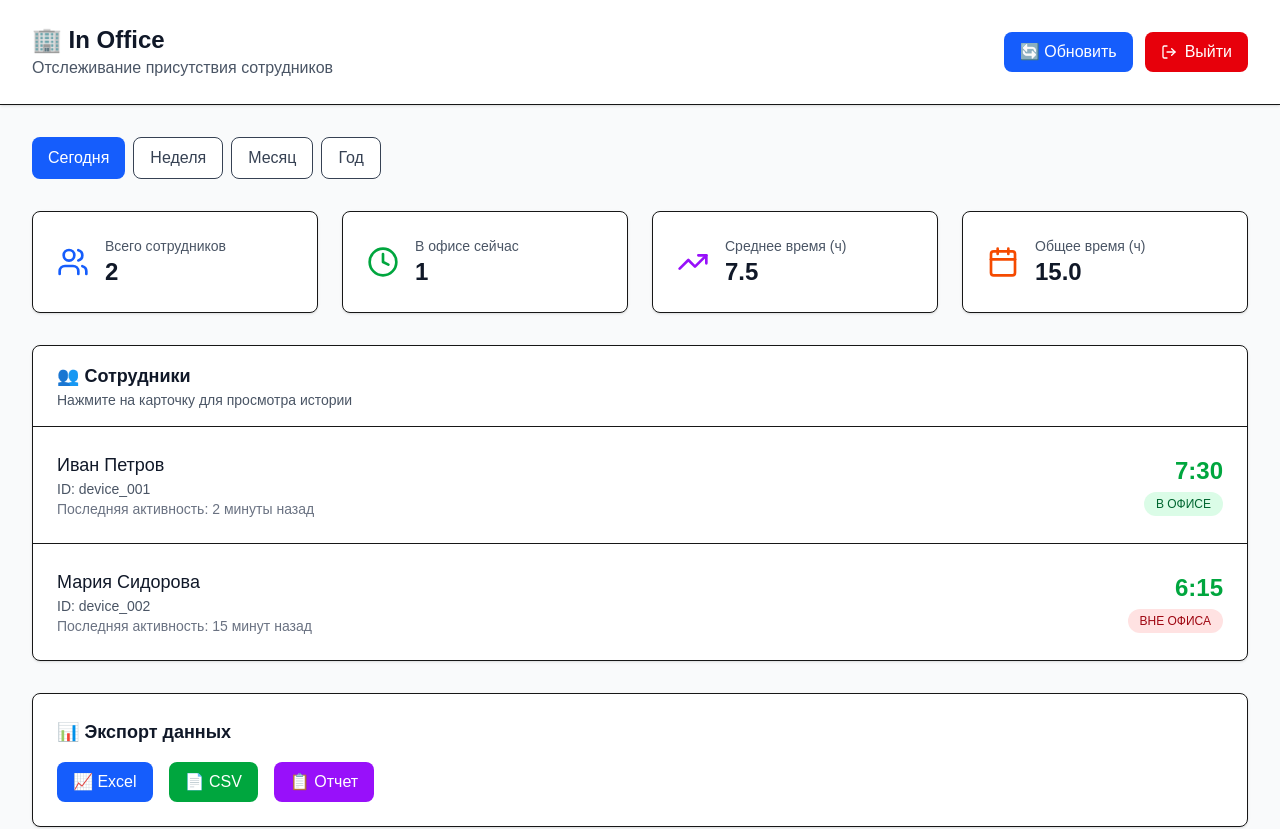
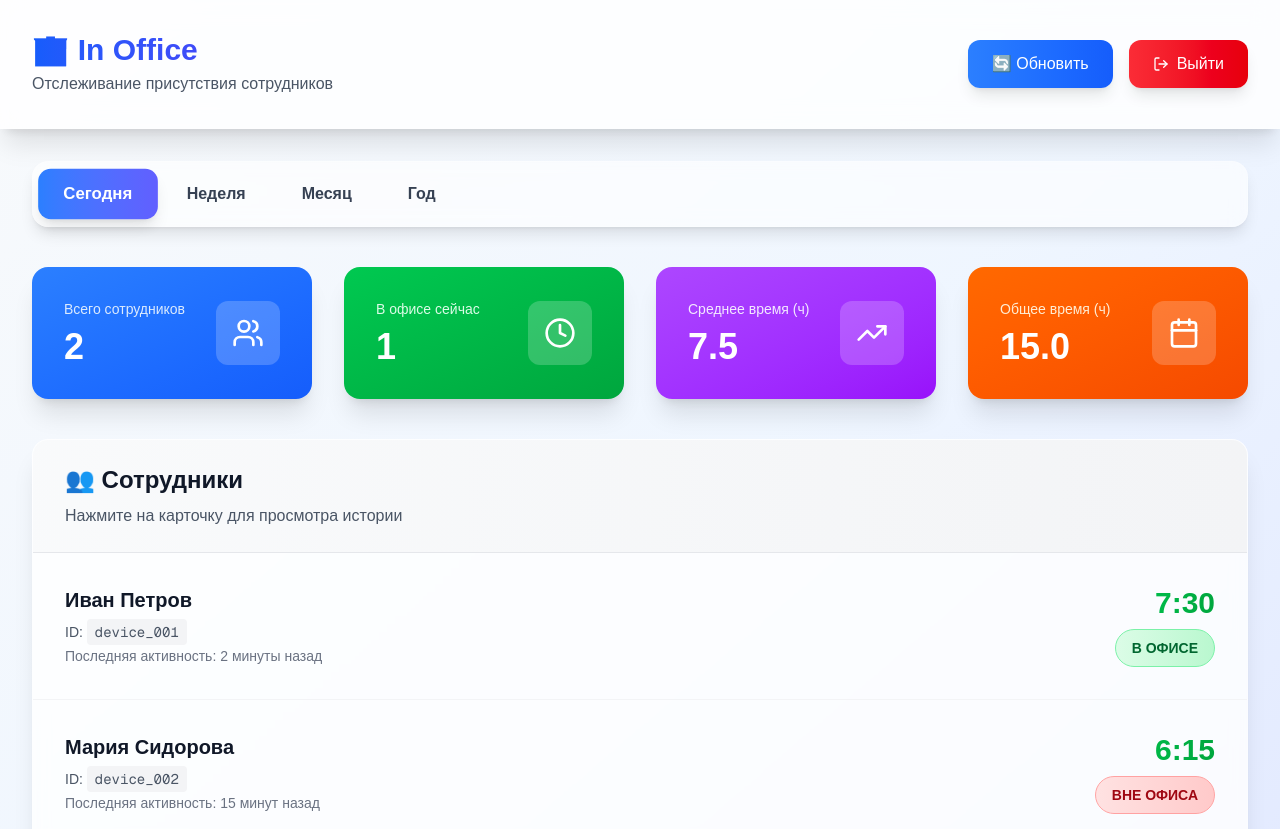
Before and after one commit to SipanBabajanyan/Tracker-office, a Next.js app in the folder admin-panel/frontend-next/: page / in a window 1280 px wide. Shown: the top 829 px of the page. Built offline with nearby package versions, Linux system fonts and the light colour scheme; no server answers; sample sign-in values are in the browser's storage.

Commit message:
Modernize admin panel with corporate design - gradients, glassmorphism, and animations

```diff
--- a/admin-panel/frontend-next/src/app/page.tsx
+++ b/admin-panel/frontend-next/src/app/page.tsx
@@ -87,25 +87,27 @@ export default function Dashboard() {
   }
 
   return (
-    <div className="min-h-screen bg-gray-50">
+    <div className="min-h-screen bg-gradient-to-br from-slate-50 via-blue-50 to-indigo-100">
       {/* Header */}
-      <div className="bg-white shadow-sm border-b">
+      <div className="bg-white/80 backdrop-blur-md shadow-xl border-b border-white/20">
         <div className="max-w-7xl mx-auto px-4 sm:px-6 lg:px-8">
-          <div className="flex justify-between items-center py-6">
+          <div className="flex justify-between items-center py-8">
             <div>
-              <h1 className="text-2xl font-bold text-gray-900">🏢 In Office</h1>
-              <p className="text-gray-600">Отслеживание присутствия сотрудников</p>
+              <h1 className="text-3xl font-bold bg-gradient-to-r from-blue-600 to-indigo-600 bg-clip-text text-transparent">
+                🏢 In Office
+              </h1>
+              <p className="text-gray-600 mt-1">Отслеживание присутствия сотрудников</p>
             </div>
-            <div className="flex space-x-3">
+            <div className="flex space-x-4">
               <button
                 onClick={loadEmployees}
-                className="bg-blue-600 text-white px-4 py-2 rounded-lg hover:bg-blue-700 transition-colors"
+                className="bg-gradient-to-r from-blue-500 to-blue-600 text-white px-6 py-3 rounded-xl hover:from-blue-600 hover:to-blue-700 transition-all duration-300 shadow-lg hover:shadow-xl transform hover:-translate-y-0.5 font-medium"
               >
                 🔄 Обновить
               </button>
               <button
                 onClick={handleLogout}
-                className="bg-red-600 text-white px-4 py-2 rounded-lg hover:bg-red-700 transition-colors flex items-center"
+                className="bg-gradient-to-r from-red-500 to-red-600 text-white px-6 py-3 rounded-xl hover:from-red-600 hover:to-red-700 transition-all duration-300 shadow-lg hover:shadow-xl transform hover:-translate-y-0.5 flex items-center font-medium"
               >
                 <LogOut className="h-4 w-4 mr-2" />
                 Выйти
@@ -117,16 +119,17 @@ export default function Dashboard() {
 
       <div className="max-w-7xl mx-auto px-4 sm:px-6 lg:px-8 py-8">
         {/* Period Selector */}
-        <div className="mb-8">
+        <div className="mb-10">
+          <div className="bg-white/60 backdrop-blur-sm rounded-2xl p-2 shadow-lg border border-white/20">
             <div className="flex space-x-2">
               {['today', 'week', 'month', 'year'].map((period) => (
                 <button
                   key={period}
                   onClick={() => setCurrentPeriod(period)}
-                className={`px-4 py-2 rounded-lg font-medium transition-colors ${
+                  className={`px-6 py-3 rounded-xl font-semibold transition-all duration-300 ${
                     currentPeriod === period
-                    ? 'bg-blue-600 text-white'
-                    : 'bg-white text-gray-700 hover:bg-gray-50 border'
+                      ? 'bg-gradient-to-r from-blue-500 to-indigo-500 text-white shadow-lg transform scale-105'
+                      : 'text-gray-700 hover:bg-white/50 hover:shadow-md'
                   }`}
                 >
                   {period === 'today' && 'Сегодня'}
@@ -137,75 +140,86 @@ export default function Dashboard() {
               ))}
             </div>
           </div>
+        </div>
 
         {/* Stats Cards */}
-        <div className="grid grid-cols-1 md:grid-cols-2 lg:grid-cols-4 gap-6 mb-8">
-          <div className="bg-white p-6 rounded-lg shadow-sm border">
-            <div className="flex items-center">
-              <Users className="h-8 w-8 text-blue-600" />
-              <div className="ml-4">
-                <p className="text-sm font-medium text-gray-600">Всего сотрудников</p>
-                <p className="text-2xl font-bold text-gray-900">{employees.length}</p>
+        <div className="grid grid-cols-1 md:grid-cols-2 lg:grid-cols-4 gap-8 mb-10">
+          <div className="bg-gradient-to-br from-blue-500 to-blue-600 p-8 rounded-2xl shadow-xl text-white transform hover:scale-105 transition-all duration-300">
+            <div className="flex items-center justify-between">
+              <div>
+                <p className="text-blue-100 text-sm font-medium mb-2">Всего сотрудников</p>
+                <p className="text-4xl font-bold">{employees.length}</p>
+              </div>
+              <div className="bg-white/20 p-4 rounded-xl">
+                <Users className="h-8 w-8" />
               </div>
             </div>
           </div>
 
-          <div className="bg-white p-6 rounded-lg shadow-sm border">
-            <div className="flex items-center">
-              <Clock className="h-8 w-8 text-green-600" />
-              <div className="ml-4">
-                <p className="text-sm font-medium text-gray-600">В офисе сейчас</p>
-                <p className="text-2xl font-bold text-gray-900">{inOfficeCount}</p>
+          <div className="bg-gradient-to-br from-green-500 to-green-600 p-8 rounded-2xl shadow-xl text-white transform hover:scale-105 transition-all duration-300">
+            <div className="flex items-center justify-between">
+              <div>
+                <p className="text-green-100 text-sm font-medium mb-2">В офисе сейчас</p>
+                <p className="text-4xl font-bold">{inOfficeCount}</p>
+              </div>
+              <div className="bg-white/20 p-4 rounded-xl">
+                <Clock className="h-8 w-8" />
               </div>
             </div>
           </div>
 
-          <div className="bg-white p-6 rounded-lg shadow-sm border">
-            <div className="flex items-center">
-              <TrendingUp className="h-8 w-8 text-purple-600" />
-              <div className="ml-4">
-                <p className="text-sm font-medium text-gray-600">Среднее время (ч)</p>
-                <p className="text-2xl font-bold text-gray-900">{avgTime}</p>
+          <div className="bg-gradient-to-br from-purple-500 to-purple-600 p-8 rounded-2xl shadow-xl text-white transform hover:scale-105 transition-all duration-300">
+            <div className="flex items-center justify-between">
+              <div>
+                <p className="text-purple-100 text-sm font-medium mb-2">Среднее время (ч)</p>
+                <p className="text-4xl font-bold">{avgTime}</p>
+              </div>
+              <div className="bg-white/20 p-4 rounded-xl">
+                <TrendingUp className="h-8 w-8" />
               </div>
             </div>
           </div>
 
-          <div className="bg-white p-6 rounded-lg shadow-sm border">
-            <div className="flex items-center">
-              <Calendar className="h-8 w-8 text-orange-600" />
-              <div className="ml-4">
-                <p className="text-sm font-medium text-gray-600">Общее время (ч)</p>
-                <p className="text-2xl font-bold text-gray-900">{totalTime}</p>
+          <div className="bg-gradient-to-br from-orange-500 to-orange-600 p-8 rounded-2xl shadow-xl text-white transform hover:scale-105 transition-all duration-300">
+            <div className="flex items-center justify-between">
+              <div>
+                <p className="text-orange-100 text-sm font-medium mb-2">Общее время (ч)</p>
+                <p className="text-4xl font-bold">{totalTime}</p>
+              </div>
+              <div className="bg-white/20 p-4 rounded-xl">
+                <Calendar className="h-8 w-8" />
               </div>
             </div>
           </div>
         </div>
 
         {/* Employees List */}
-        <div className="bg-white rounded-lg shadow-sm border">
-          <div className="px-6 py-4 border-b">
-            <h2 className="text-lg font-semibold text-gray-900">👥 Сотрудники</h2>
-            <p className="text-sm text-gray-600">Нажмите на карточку для просмотра истории</p>
+        <div className="bg-white/80 backdrop-blur-sm rounded-2xl shadow-xl border border-white/20 overflow-hidden">
+          <div className="px-8 py-6 bg-gradient-to-r from-gray-50 to-gray-100 border-b border-gray-200">
+            <h2 className="text-2xl font-bold text-gray-900 mb-2">👥 Сотрудники</h2>
+            <p className="text-gray-600">Нажмите на карточку для просмотра истории</p>
           </div>
 
-          <div className="divide-y">
+          <div className="divide-y divide-gray-100">
             {employees.map((employee) => (
-              <div key={employee.id} className="p-6 hover:bg-gray-50 cursor-pointer transition-colors">
+              <div key={employee.id} className="p-8 hover:bg-gradient-to-r hover:from-blue-50 hover:to-indigo-50 cursor-pointer transition-all duration-300 group">
                 <div className="flex items-center justify-between">
                   <div className="flex-1">
-                    <h3 className="text-lg font-medium text-gray-900">{employee.name}</h3>
-                    <p className="text-sm text-gray-600">ID: {employee.deviceId}</p>
+                    <h3 className="text-xl font-bold text-gray-900 group-hover:text-blue-600 transition-colors mb-2">
+                      {employee.name}
+                    </h3>
+                    <p className="text-sm text-gray-600 mb-1">ID: <span className="font-mono bg-gray-100 px-2 py-1 rounded">{employee.deviceId}</span></p>
                     <p className="text-sm text-gray-500">Последняя активность: {employee.lastSeen}</p>
                   </div>
 
                   <div className="text-right">
-                    <div className="text-2xl font-bold text-green-600 mb-1">
+                    <div className="text-3xl font-bold bg-gradient-to-r from-green-500 to-green-600 bg-clip-text text-transparent mb-2">
                       {employee.totalTimeToday}
                     </div>
-                    <div className={`inline-flex px-3 py-1 rounded-full text-xs font-medium ${
+                    <div className={`inline-flex px-4 py-2 rounded-full text-sm font-bold ${
                       employee.isInOffice
-                        ? 'bg-green-100 text-green-800'
-                        : 'bg-red-100 text-red-800'
+                        ? 'bg-gradient-to-r from-green-100 to-green-200 text-green-800 border border-green-300'
+                        : 'bg-gradient-to-r from-red-100 to-red-200 text-red-800 border border-red-300'
                     }`}>
                       {employee.isInOffice ? 'В ОФИСЕ' : 'ВНЕ ОФИСА'}
                     </div>
@@ -217,16 +231,16 @@ export default function Dashboard() {
         </div>
 
         {/* Export Section */}
-        <div className="mt-8 bg-white rounded-lg shadow-sm border p-6">
-          <h2 className="text-lg font-semibold text-gray-900 mb-4">📊 Экспорт данных</h2>
-          <div className="flex space-x-4">
-            <button className="bg-blue-600 text-white px-4 py-2 rounded-lg hover:bg-blue-700 transition-colors">
+        <div className="mt-10 bg-white/80 backdrop-blur-sm rounded-2xl shadow-xl border border-white/20 p-8">
+          <h2 className="text-2xl font-bold text-gray-900 mb-6">📊 Экспорт данных</h2>
+          <div className="flex flex-wrap gap-4">
+            <button className="bg-gradient-to-r from-blue-500 to-blue-600 text-white px-8 py-4 rounded-xl hover:from-blue-600 hover:to-blue-700 transition-all duration-300 shadow-lg hover:shadow-xl transform hover:-translate-y-1 font-semibold text-lg">
               📈 Excel
             </button>
-            <button className="bg-green-600 text-white px-4 py-2 rounded-lg hover:bg-green-700 transition-colors">
+            <button className="bg-gradient-to-r from-green-500 to-green-600 text-white px-8 py-4 rounded-xl hover:from-green-600 hover:to-green-700 transition-all duration-300 shadow-lg hover:shadow-xl transform hover:-translate-y-1 font-semibold text-lg">
               📄 CSV
             </button>
-            <button className="bg-purple-600 text-white px-4 py-2 rounded-lg hover:bg-purple-700 transition-colors">
+            <button className="bg-gradient-to-r from-purple-500 to-purple-600 text-white px-8 py-4 rounded-xl hover:from-purple-600 hover:to-purple-700 transition-all duration-300 shadow-lg hover:shadow-xl transform hover:-translate-y-1 font-semibold text-lg">
               📋 Отчет
             </button>
           </div>
```
Also changed, not shown: admin-panel/frontend-next/src/app/login/page.tsx (+33 -20 lines). Lines whose indentation alone changed are shown as unchanged.
